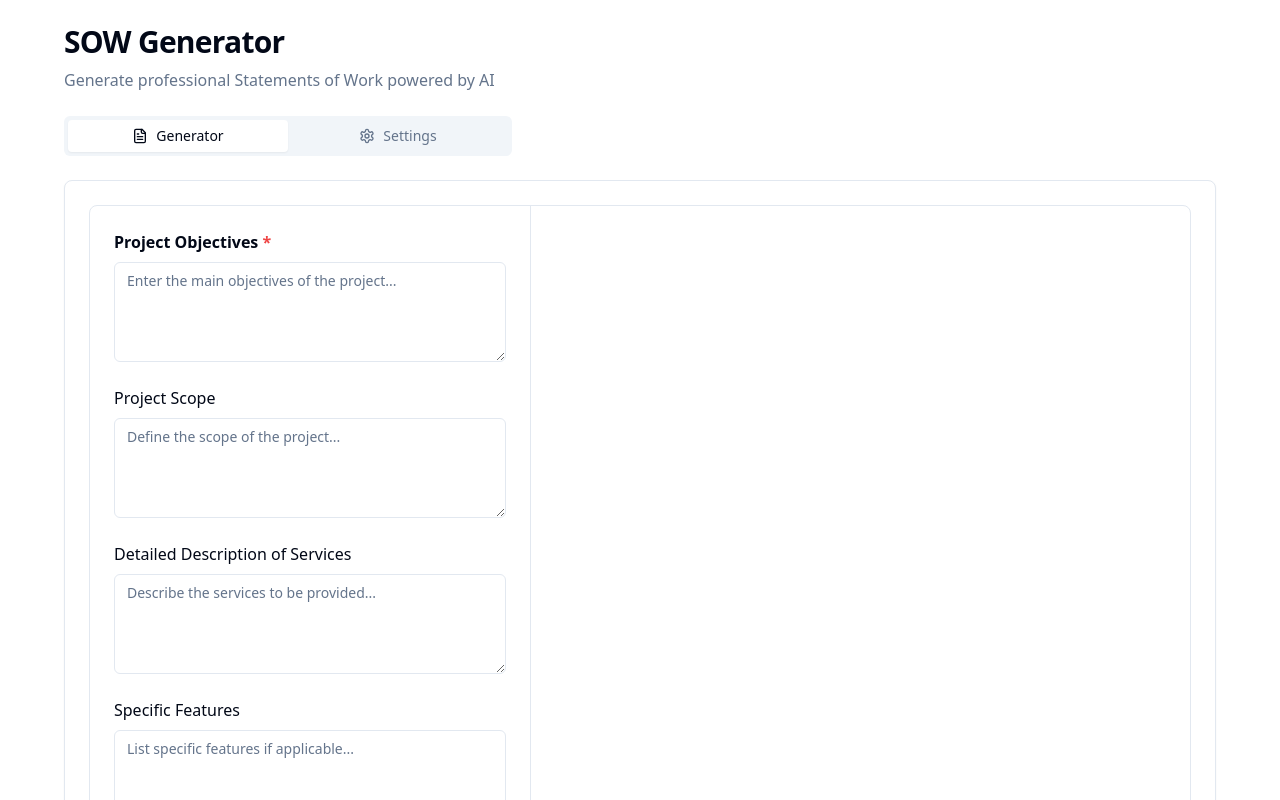
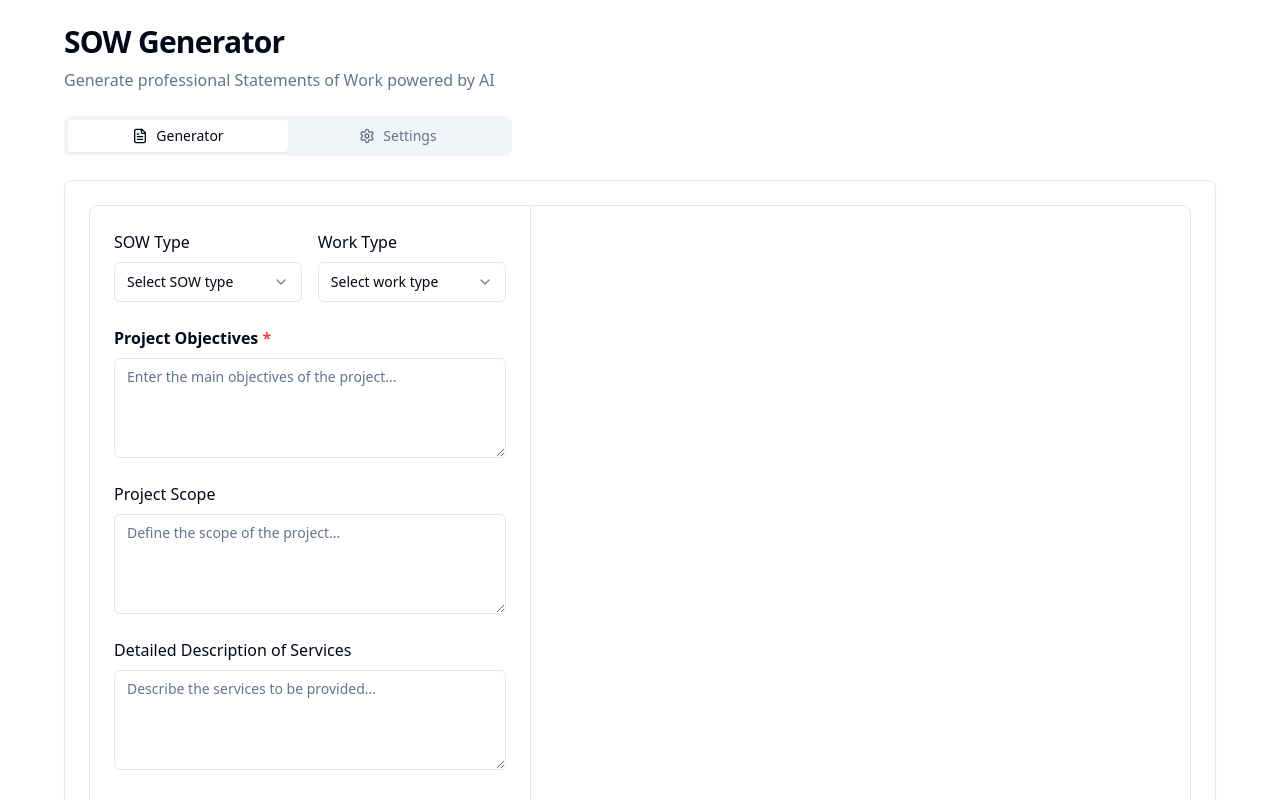
Before and after one commit to sriyakumar307/agentic-sow-drafter, a React (Vite) app: page / in a window 1280 px wide. Shown: the top 800 px of the page. Built offline with nearby package versions, Linux system fonts and the light colour scheme.

Commit message:
Add SOW type and work type fields
Adds a dropdown input field for selecting the SOW type (fixed or T&M) and another for selecting the work type (discovery or implementation).  These fields will be positioned at the top of the SOW generator form.

```diff
--- a/src/components/SOWGenerator.tsx
+++ b/src/components/SOWGenerator.tsx
@@ -8,8 +8,17 @@ import { useToast } from "@/hooks/use-toast";
 import { ResizablePanelGroup, ResizablePanel, ResizableHandle } from "@/components/ui/resizable";
 import { Label } from "@/components/ui/label";
 import { ScrollArea } from "@/components/ui/scroll-area";
+import {
+  Select,
+  SelectContent,
+  SelectItem,
+  SelectTrigger,
+  SelectValue,
+} from "@/components/ui/select";
 
 interface SOWFormData {
+  sowType: string;
+  workType: string;
   projectObjectives: string;
   projectScope: string;
   servicesDescription: string;
@@ -24,6 +33,8 @@ interface SOWFormData {
 
 const SOWGenerator = () => {
   const [formData, setFormData] = useState<SOWFormData>({
+    sowType: "",
+    workType: "",
     projectObjectives: "",
     projectScope: "",
     servicesDescription: "",
@@ -45,6 +56,13 @@ const SOWGenerator = () => {
     setFormData((prev) => ({
       ...prev,
       [field]: e.target.value,
+    }));
+  };
+
+  const handleSelectChange = (field: keyof SOWFormData) => (value: string) => {
+    setFormData((prev) => ({
+      ...prev,
+      [field]: value,
     }));
   };
 
@@ -83,6 +101,40 @@ const SOWGenerator = () => {
       <ResizablePanel defaultSize={40} minSize={30}>
         <ScrollArea className="h-full">
           <div className="p-6 space-y-6">
+            <div className="grid grid-cols-2 gap-4">
+              <div className="space-y-2">
+                <Label htmlFor="sowType" className="text-base">SOW Type</Label>
+                <Select
+                  value={formData.sowType}
+                  onValueChange={handleSelectChange("sowType")}
+                >
+                  <SelectTrigger id="sowType">
+                    <SelectValue placeholder="Select SOW type" />
+                  </SelectTrigger>
+                  <SelectContent>
+                    <SelectItem value="fixed">Fixed Price</SelectItem>
+                    <SelectItem value="tm">Time & Material</SelectItem>
+                  </SelectContent>
+                </Select>
+              </div>
+
+              <div className="space-y-2">
+                <Label htmlFor="workType" className="text-base">Work Type</Label>
+                <Select
+                  value={formData.workType}
+                  onValueChange={handleSelectChange("workType")}
+                >
+                  <SelectTrigger id="workType">
+                    <SelectValue placeholder="Select work type" />
+                  </SelectTrigger>
+                  <SelectContent>
+                    <SelectItem value="discovery">Discovery</SelectItem>
+                    <SelectItem value="implementation">Implementation</SelectItem>
+                  </SelectContent>
+                </Select>
+              </div>
+            </div>
+
             <div className="space-y-2">
               <Label htmlFor="projectObjectives" className="text-base font-semibold">
                 Project Objectives <span className="text-red-500">*</span>
```
